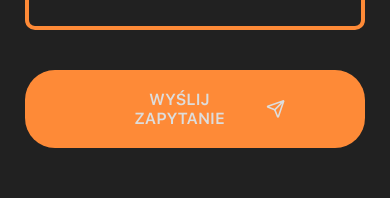
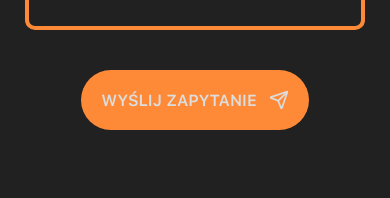
Before and after one commit to lxry-comet/gsm-cent, a React (Vite) app: page /gsm-cent/uslugi in a window 390 px wide. Shown: the part 2010-2208 px from the top of the page. Built offline with nearby package versions, Linux system fonts and the light colour scheme; no server answers.

Commit message:
Update App.css

```diff
--- a/src/App.css
+++ b/src/App.css
@@ -171,7 +171,7 @@ a.numberButton:hover {
     font-size: 1rem;
   }
 	.servis__btn-open {
-    padding: 20px 80px;
+    padding: 20px 20px;
   }
 }
 @media (max-width: 320px) {
```
